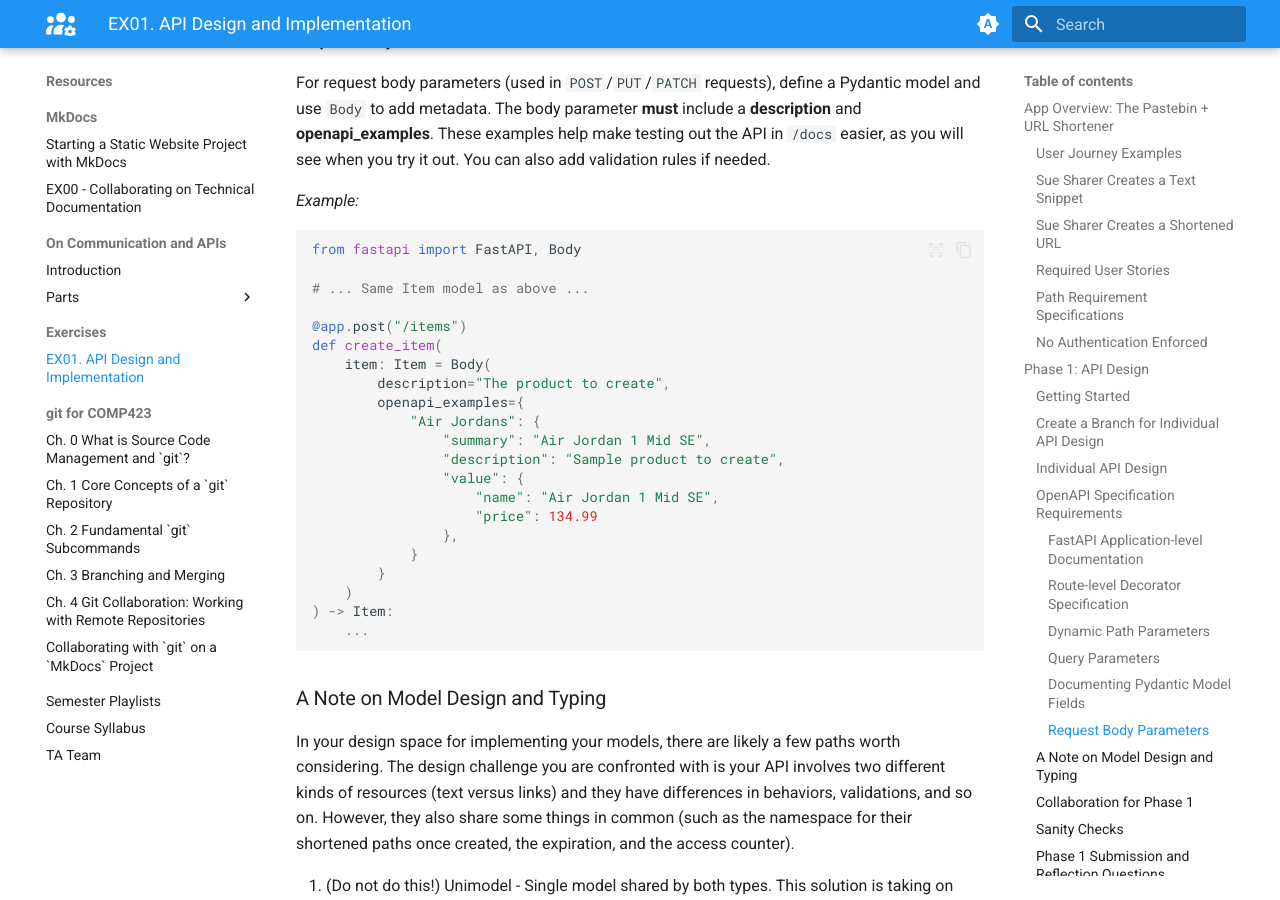
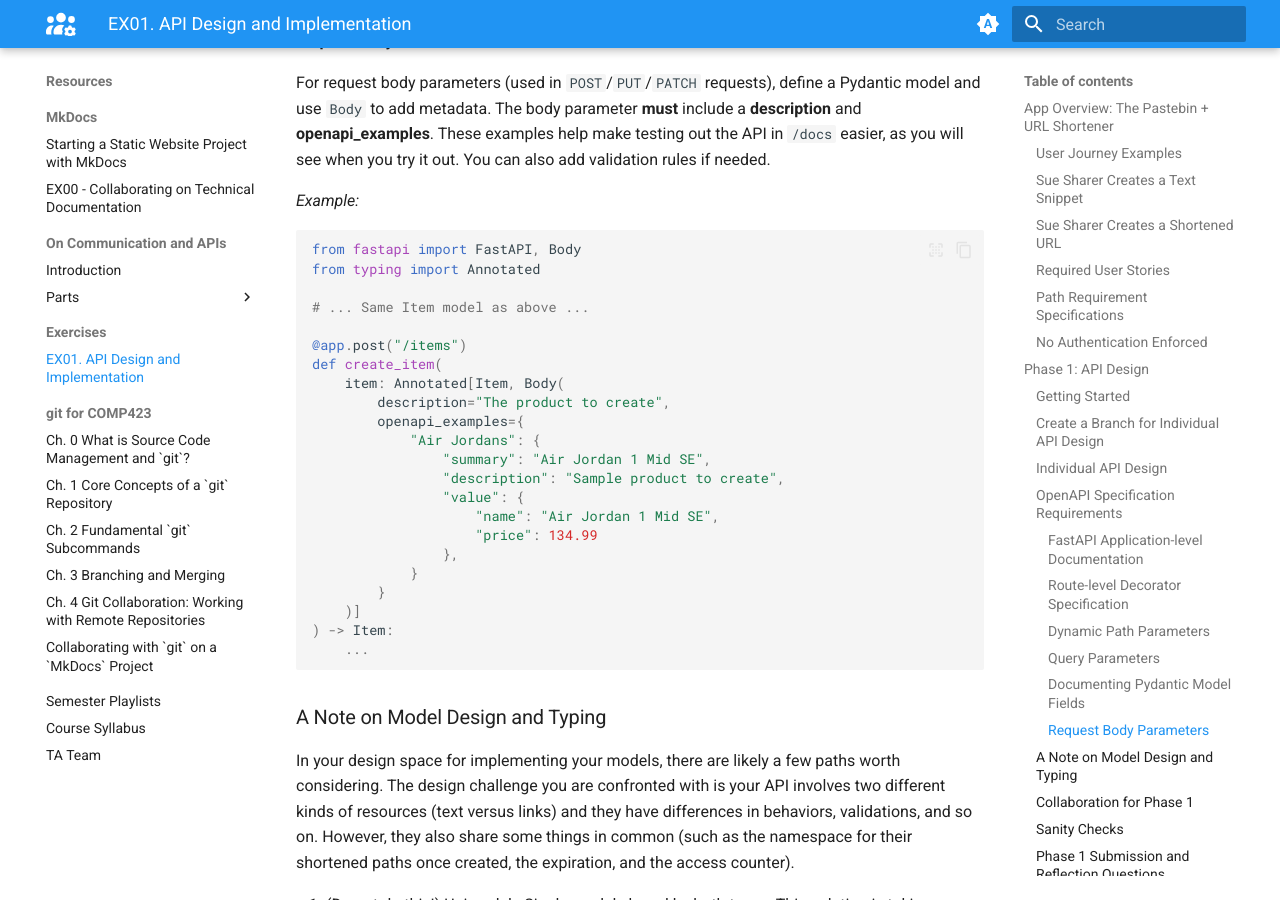
Before and after one commit to comp423-25s/comp423-25s.github.io, an MkDocs documentation site: the page built from docs/resources/exercises/ex01-api-design.md, in a window 1280 px wide and 900 px high, scrolled down 7418 px. Built offline with MkDocs 1.6.1 and Material for MkDocs 9.7.7, drawn with Linux system fonts in a browser that asks for light colours.

Commit message:
Update annotated body fields

````diff
--- a/docs/resources/exercises/ex01-api-design.md
+++ b/docs/resources/exercises/ex01-api-design.md
@@ -251,12 +251,13 @@ For request body parameters (used in `POST`/`PUT`/`PATCH` requests), define a Py
 
 ```python
 from fastapi import FastAPI, Body
+from typing import Annotated
 
 # ... Same Item model as above ...
 
 @app.post("/items")
 def create_item(
-    item: Item = Body(
+    item: Annotated[Item, Body(
         description="The product to create",
         openapi_examples={
             "Air Jordans": {
@@ -268,7 +269,7 @@ def create_item(
                 },
             }
         }
-    )
+    )]
 ) -> Item:
     ...
 ```
````
